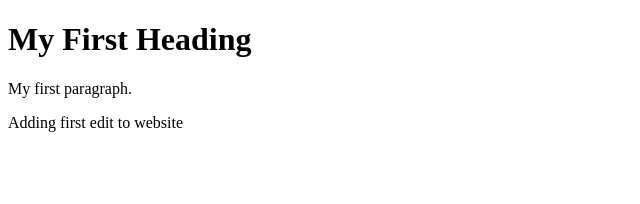
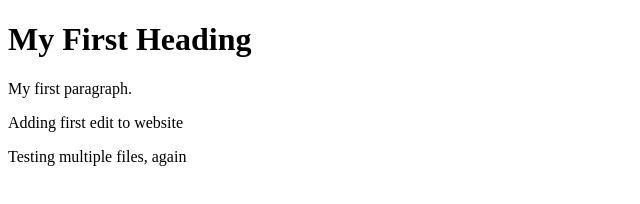
Before and after one commit to jackfurmanek/jackfurmanek.github.io, a plain HTML site: page index.html in a window 1280 px wide. Shown: the whole page, without its empty margins (0-640 px from the left). Drawn offline with Linux system fonts and the light colour scheme.

Commit message:
Testing multiple pages, again

```diff
--- a/index.html
+++ b/index.html
@@ -6,6 +6,7 @@
 
 <p>My first paragraph.</p>
 <p>Adding first edit to website</p>
+<p>Testing multiple files, again</p>
 
 </body>
 </html>
```
Also changed, not shown: apps/golden-record.html (+2 -0 lines).
